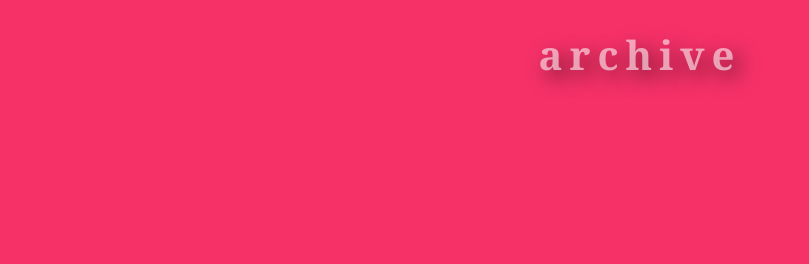
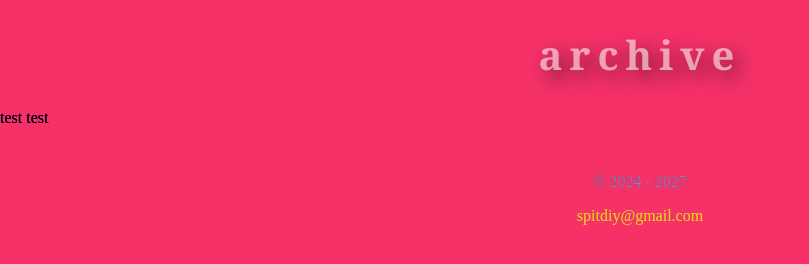
Before and after one commit to rest-in-spit/rest-in-spit.github.io, a plain HTML site: page archive.html in a window 1280 px wide. Shown: the whole page, without its empty margins (0-809 px from the left). Drawn offline with Linux system fonts and the light colour scheme.

Commit message:
Update archive.html

```diff
--- a/archive.html
+++ b/archive.html
@@ -49,3 +49,29 @@
     object-position: center; /* Keeps the middle of the image in view */
   }
 </style>
+    </head>
+  <main>
+    <body>
+      <p>
+        test test
+  </main>
+  <style>
+  footer {
+    background-color: none;
+    color: #ffffff80;
+    text-align: center;
+    padding: 10px;
+    margin-top: 20px;
+  }
+
+  footer a {
+    color: #ffcc00;
+    text-decoration: none;
+  }
+</style>
+  <footer>
+    <p>&copy; 2024 - 2027</p>
+    <p><a href="mailto:spitdiy@gmail.com">spitdiy@gmail.com</a></p>
+  </footer>
+                                </body>
+</html>
```
